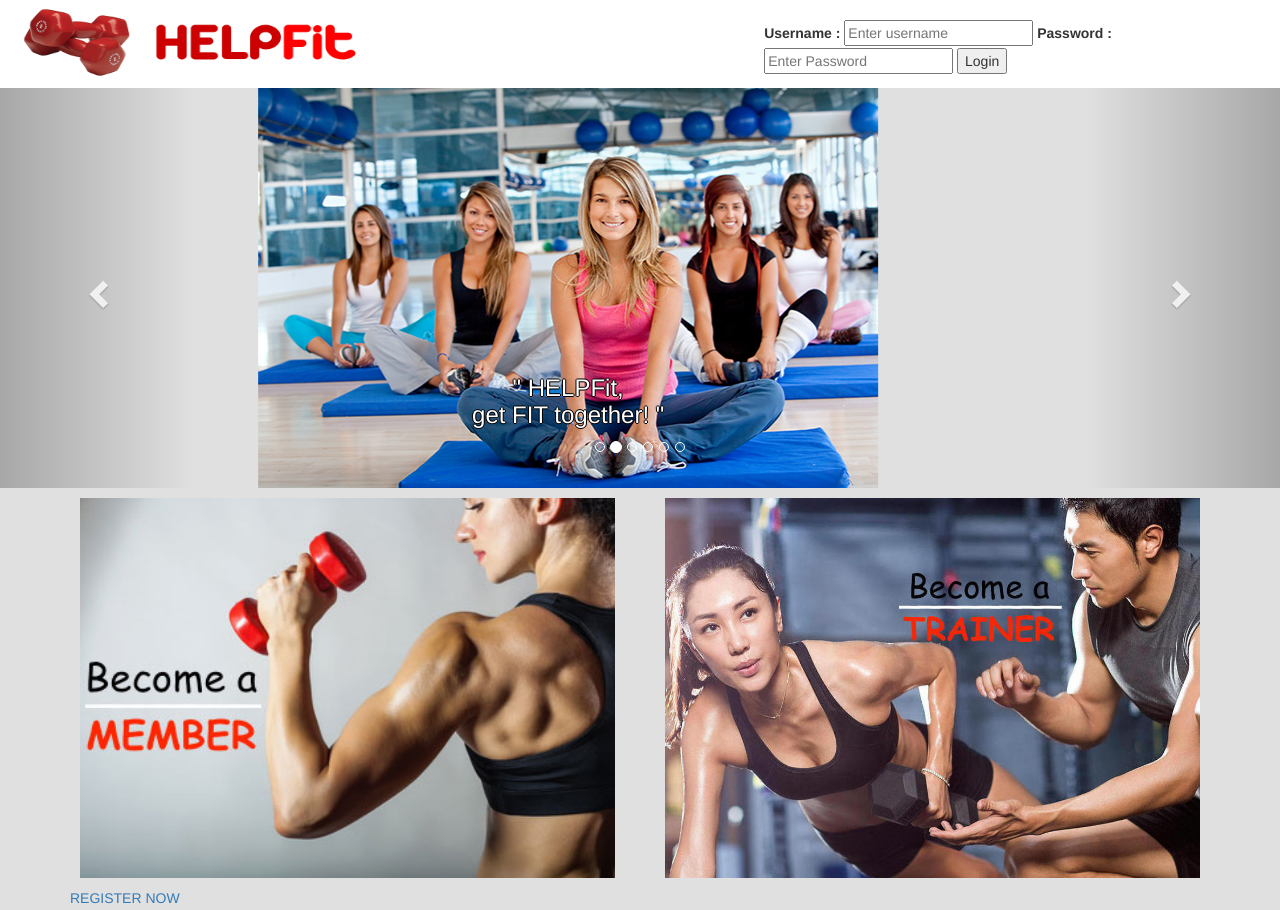
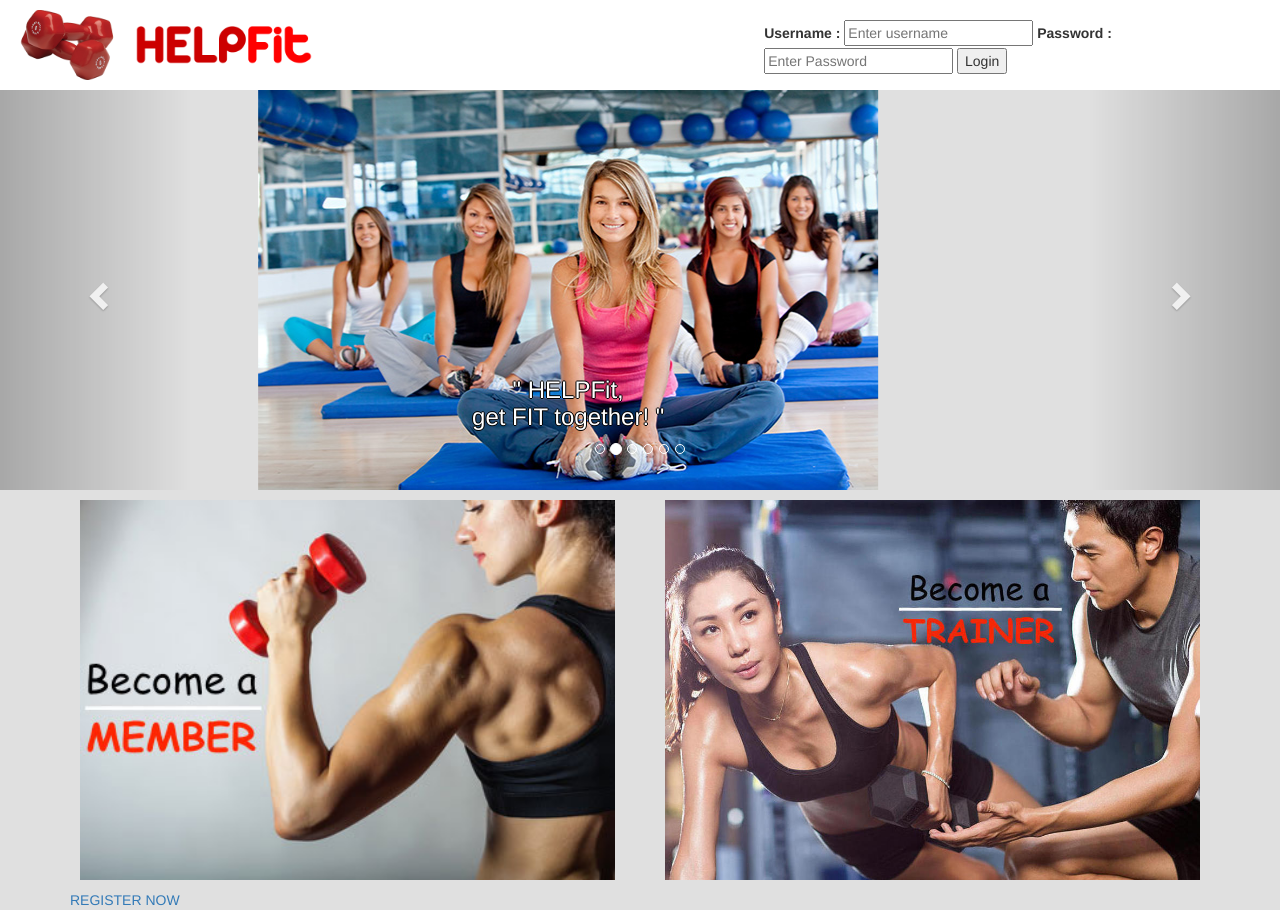
Before and after one commit to thecelineteh/HELPFit-Design, a plain HTML site: page index.html in a window 1280 px wide. Drawn offline with nearby package versions, Linux system fonts and the light colour scheme.

Commit message:
Update index.html

```diff
--- a/index.html
+++ b/index.html
@@ -39,7 +39,7 @@
         <header>
           <div class="row">
             <div class="col-xs-4 col-md-5 col-lg-7">
-              <img src="images/helpfitLogo.png" alt="HELPFit Logo" width="400" height="85">
+              <img src="images/helpfitLogo.png" alt="HELPFit Logo" width="350" height="90">
             </div>
 
             <div class="col-xs-8 col-md-7 col-lg-5">
```
